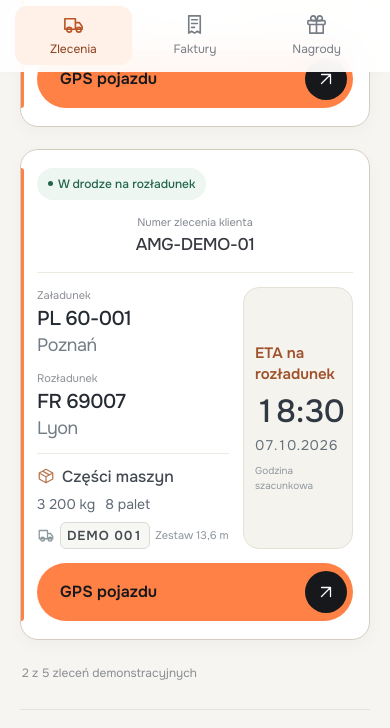
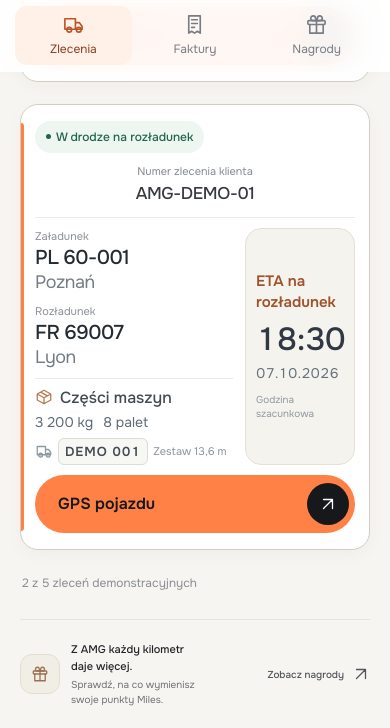
Before and after one commit to zuzanna-amg-trans/amg-miles-design-preview, a website: page design-preview/index.html in a window 390 px wide. Shown: the part 772-1500 px from the top of the page. Drawn offline with Linux system fonts and the light colour scheme.

Commit message:
Bring loading and unloading closer in order cards (#12)

```diff
--- a/design-preview/index.html
+++ b/design-preview/index.html
@@ -9,8 +9,8 @@
     <title>Zlecenia · AMG Miles — podgląd</title>
     <link rel="icon" href="assets/favicon.svg" type="image/svg+xml" />
     <link rel="preload" href="assets/onest-latin.woff2" as="font" type="font/woff2" crossorigin />
-    <link rel="stylesheet" href="styles.css?v=compact-order-cards-3" />
-    <script defer src="app.js?v=compact-order-cards-3"></script>
+    <link rel="stylesheet" href="styles.css?v=tighter-route-layout-4" />
+    <script defer src="app.js?v=tighter-route-layout-4"></script>
   </head>
   <body>
     <a href="#main-content" class="skip-link">Przejdź do treści</a>
--- a/design-preview/styles.css
+++ b/design-preview/styles.css
@@ -1058,25 +1058,27 @@ body { font-size:15px; }
 
 /* Compact order cards: route and cargo together, one equally tall ETA panel. */
 .orders-workspace:not(.has-selection) .order-list { gap:22px; }
-.order-card:not(.compact-card) { padding:18px 22px; border-color:#e1ded5; box-shadow:0 3px 14px #23272204; }
+.order-card:not(.compact-card) { padding:16px 20px; border-color:#e1ded5; box-shadow:0 3px 14px #23272204; }
 .order-card.active-order:not(.compact-card) { border-color:#d4cdbf; box-shadow:0 5px 18px #23272208; }
 .order-card.active-order:not(.compact-card)::before { content:''; position:absolute; top:18px; bottom:18px; left:0; width:3px; border-radius:0 3px 3px 0; background:var(--orange); }
 .order-card:not(.compact-card):hover { border-color:#bdb5a7; box-shadow:0 6px 20px #2327220c; }
 .order-card:not(.compact-card) .order-top { min-height:58px; }
 .order-card:not(.compact-card) .order-card-action { justify-self:end; margin-left:auto; }
 .order-section-head h2 { font-size:18px; font-weight:600; }
-.order-main { grid-template-columns:minmax(0,1fr) 260px; align-items:stretch; gap:24px; padding:14px 0 0; }
-.order-journey { min-width:0; display:flex; flex-direction:column; gap:14px; }
-.order-journey .order-route { max-width:none; grid-template-columns:minmax(0,1fr) 24px minmax(0,1fr); gap:16px; }
-.order-journey .order-cargo { display:flex; flex-direction:column; align-items:flex-start; gap:7px; padding:12px 0 0; border-left:0; border-top:1px solid #eeebe3; }
+.order-main { grid-template-columns:minmax(0,1fr) 220px; align-items:stretch; gap:18px; padding:10px 0 0; }
+.order-journey { min-width:0; display:flex; flex-direction:column; gap:10px; }
+.order-journey .order-route { width:100%; max-width:400px; grid-template-columns:minmax(0,1fr) 20px minmax(0,1fr); gap:12px; }
+.order-journey .route-label { margin-bottom:2px; }
+.order-journey .route-city { margin-top:1px; }
+.order-journey .order-cargo { display:flex; flex-direction:column; align-items:flex-start; gap:5px; padding:8px 0 0; border-left:0; border-top:1px solid #eeebe3; }
 .order-journey .cargo-goods strong { font-size:18px; font-weight:500; line-height:1.4; }
-.cargo-meta { display:flex; flex-wrap:wrap; align-items:center; gap:8px 18px; }
+.cargo-meta { display:flex; flex-wrap:wrap; align-items:center; gap:6px 14px; }
 .order-journey .cargo-meta>span { display:inline-flex; align-items:center; gap:7px; color:#5f6a75; font-size:15px; line-height:1.4; margin:0; }
 .order-journey .cargo-meta .cargo-vehicle { flex-wrap:wrap; }
 .cargo-meta .icon { width:18px; height:18px; color:#8c9a9f; }
 .order-journey .cargo-meta .vehicle-plate { font-size:14px; padding:3px 7px; }
 .cargo-meta .vehicle-type { display:inline; margin:0; font-size:12px; color:#8b949c; }
-.order-eta-panel { box-sizing:border-box; height:100%; display:flex; flex-direction:column; align-items:flex-start; justify-content:center; gap:5px; padding:16px 20px; background:#f5f3ed; border:1px solid #e6e1d7; border-radius:16px; }
+.order-eta-panel { box-sizing:border-box; height:100%; display:flex; flex-direction:column; align-items:flex-start; justify-content:center; gap:5px; padding:12px 16px; background:#f5f3ed; border:1px solid #e6e1d7; border-radius:16px; }
 .order-eta-panel .arrival-label { font-size:17px; font-weight:600; color:#9f522c; line-height:1.4; }
 .order-eta-panel strong { display:flex; flex-direction:column; align-items:flex-start; gap:5px; margin:4px 0; font-size:38px; font-weight:500; line-height:1.1; color:#303943; }
 .order-eta-panel strong small { font-size:16px; font-weight:400; line-height:1.4; color:#65717d; margin:0; }
@@ -1084,32 +1086,32 @@ body { font-size:15px; }
 .order-eta-panel.confirmed .arrival-label { color:#60736b; }
 .compact-card.active-order:not(.selected) { border-color:#ded8cc; }
 @media (max-width:1100px) and (min-width:761px) {
-  .order-main { grid-template-columns:minmax(0,1fr) 220px; gap:18px; }
+  .order-main { grid-template-columns:minmax(0,1fr) 200px; gap:16px; }
   .order-journey .order-route { gap:12px; }
 }
 @media (max-width:760px) {
   .orders-workspace:not(.has-selection) .order-list { gap:22px; }
-  .order-card:not(.compact-card) { display:grid; grid-template-columns:minmax(0,1fr); gap:14px; padding:18px 16px; }
+  .order-card:not(.compact-card) { display:grid; grid-template-columns:minmax(0,1fr); gap:10px; padding:16px 14px; }
   .order-card:not(.compact-card) .order-top { display:contents; }
   .order-card:not(.compact-card) .order-top>.status { grid-row:1; justify-self:start; }
   .order-card:not(.compact-card) .order-reference { grid-column:1; grid-row:2; justify-self:center; }
   .order-card:not(.compact-card) .order-card-action { grid-column:1; grid-row:4; width:100%; margin:0; }
-  .order-main { grid-row:3; grid-template-columns:minmax(0,1fr) 110px; gap:14px; padding:14px 0 0; border-top:1px solid #eeebe3; }
-  .order-journey { gap:12px; }
-  .order-journey .order-route { grid-template-columns:minmax(0,1fr); gap:12px; }
+  .order-main { grid-row:3; grid-template-columns:minmax(0,1fr) 110px; gap:12px; padding:10px 0 0; border-top:1px solid #eeebe3; }
+  .order-journey { gap:8px; }
+  .order-journey .order-route { grid-template-columns:minmax(0,1fr); gap:8px; }
   .order-journey .route-connector { display:none; }
   .order-journey .route-code { font-size:20px; }
   .order-journey .route-city { font-size:18px; }
   .order-journey .route-label { font-size:11px; }
-  .order-journey .order-cargo { padding-top:12px; gap:7px; }
+  .order-journey .order-cargo { padding-top:8px; gap:4px; }
   .order-journey .cargo-goods strong { font-size:16px; }
   .order-journey .cargo-goods .icon { width:18px; height:18px; }
-  .cargo-meta { gap:7px 10px; }
+  .cargo-meta { gap:5px 10px; }
   .order-journey .cargo-meta>span { font-size:14px; }
   .order-journey .cargo-meta .cargo-vehicle { flex-basis:100%; gap:5px; }
   .order-journey .cargo-meta .vehicle-plate { font-size:13px; padding:3px 6px; }
   .cargo-meta .vehicle-type { font-size:11px; }
-  .order-eta-panel { padding:14px 11px; gap:5px; }
+  .order-eta-panel { padding:12px 10px; gap:5px; }
   .order-eta-panel .arrival-label { font-size:15px; overflow-wrap:anywhere; }
   .order-eta-panel strong { font-size:32px; gap:7px; }
   .order-eta-panel strong small { font-size:14px; }
@@ -1117,7 +1119,7 @@ body { font-size:15px; }
   .order-section-head h2 { font-size:16px; }
 }
 @media (max-width:360px) {
-  .order-main { grid-template-columns:minmax(0,1fr) 106px; gap:12px; }
+  .order-main { grid-template-columns:minmax(0,1fr) 106px; gap:10px; }
   .order-eta-panel { padding-left:10px; padding-right:10px; }
 }
 
--- a/design-preview/verification.json
+++ b/design-preview/verification.json
@@ -1,7 +1,7 @@
 {
   "revision_date": "2026-10-08",
   "scope": "Independent visual prototype; all sample records fictional",
-  "visual_direction": "Compact separated active-order cards: route and cargo together on the left, one equally tall unloading ETA panel on the right; focused nearest-operation detail remains unchanged",
+  "visual_direction": "Tighter separated active-order cards: loading and unloading grouped within one compact route area, cargo directly below, one equally tall unloading ETA panel on the right",
   "main_navigation": [
     "Zlecenia",
     "Faktury",
@@ -116,7 +116,7 @@
     "open_action": "Larger GPS pojazdu button or click anywhere in the full card",
     "next_operation_strip": "Below map and nearest operation; future unload or last-operation notice",
     "history_presentation": "Collapsed details disclosure; five stages and full history remain accessible",
-    "card_layout": "Route and cargo grouped vertically; ETA aligned beside both with the same height",
+    "card_layout": "Loading and unloading grouped within a 400px desktop route area; smaller vertical gaps to cargo and a narrower, equally tall ETA panel; text sizes preserved",
     "active_card_distinction": "Stronger outer border, narrow accent and 22px gap between full cards",
     "gps_action_position": "In the desktop card header; below the two-column card body on mobile"
   },
```
